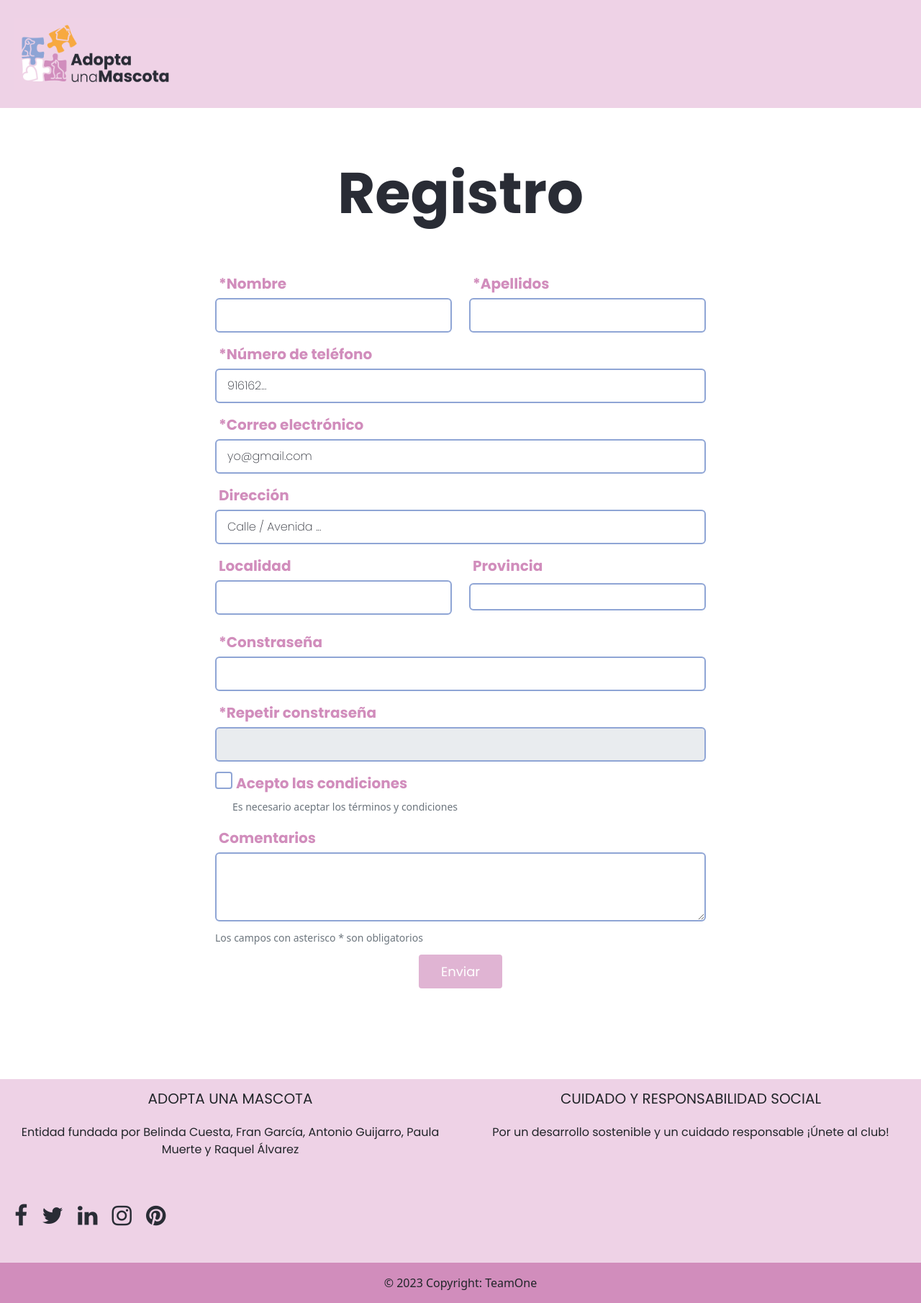
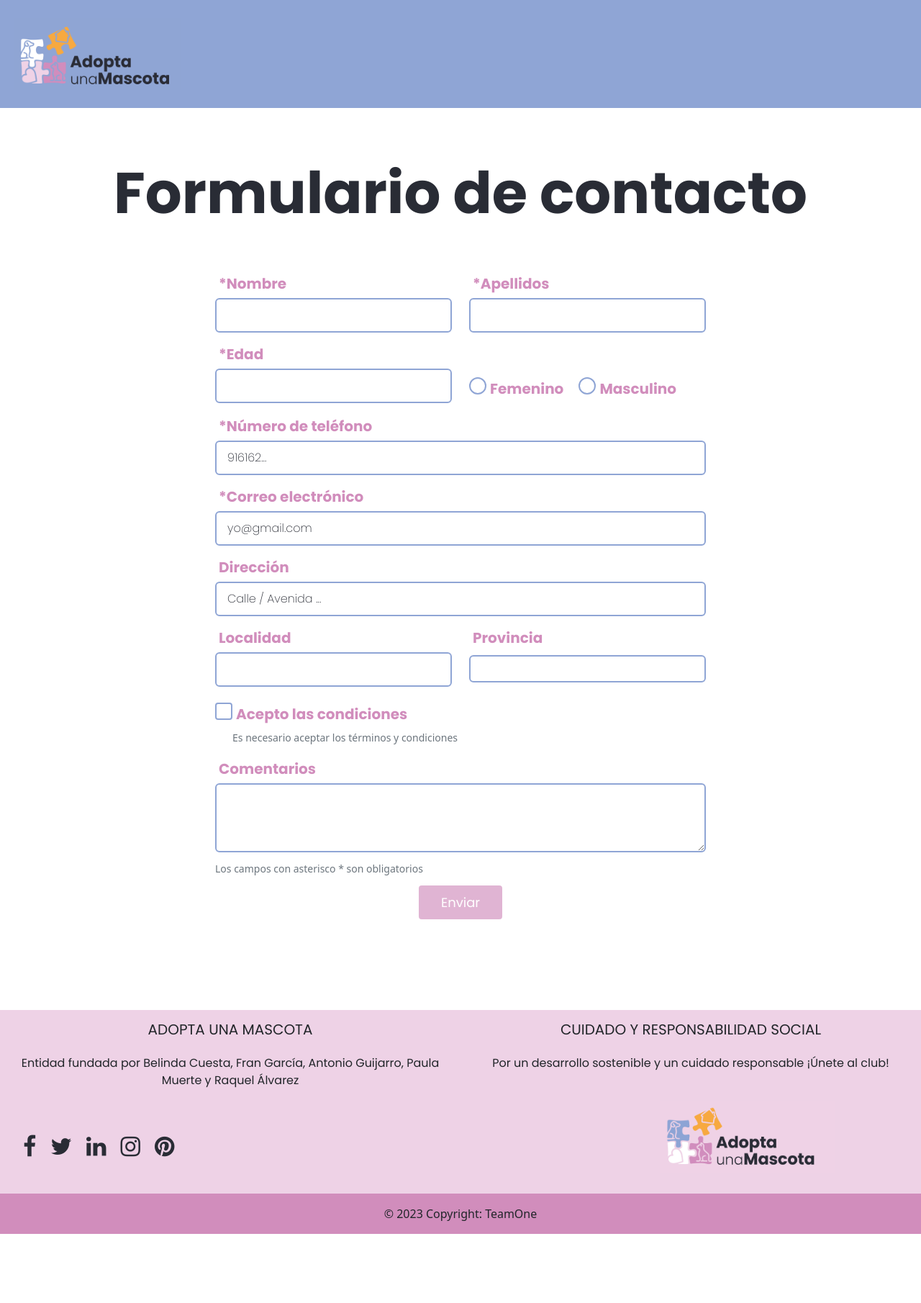
Before and after one commit to FranDevelopSpain/AdoptaUnaMascotaWeb, an Angular app: page /landing in a window 1280 px wide. Shown: the whole page at 72% size. After the commit the page ends 1714 px from the top, so only its background shows below. Built offline with nearby package versions, Linux system fonts and the light colour scheme.

Commit message:
mejorando campos del formulario

```diff
--- a/src/app/Components/footer/footer.component.css
+++ b/src/app/Components/footer/footer.component.css
@@ -9,6 +9,10 @@ footer {
 
 .icons {
     text-align: left;
+}
+
+.logo {
+    text-align: right;
 }
 
 .fb-ic {
--- a/src/app/Components/footer/footer.component.html
+++ b/src/app/Components/footer/footer.component.html
@@ -12,21 +12,21 @@
           <p>Entidad fundada por Belinda Cuesta, Fran García,
             Antonio Guijarro, Paula Muerte y Raquel Álvarez
           </p>
-
         </div>
 
         <!-- COLUMNA DERECHA -->
         <div class="col-md-6 mb-md-0 mb-3">
           <h5 class="text-uppercase font-weight-bold">Cuidado y responsabilidad social</h5>
           <p>Por un desarrollo sostenible y un cuidado responsable ¡Únete al club!</p>
-
         </div>
       </div>
     </div>
 
+
+    <div class="container-fluid">
     <!-- FILA DE ICONOS-->
     <div class="row">
-        <div class="col-md-12 py-5 icons">
+        <div class="col-md-6 py-5 icons">
             <a class="fb-ic">
                 <i class="fa fa-facebook fa-2x"></i>
             </a>
@@ -43,8 +43,13 @@
               <i class="fa fa-pinterest fa-2x"> </i>
             </a>
         </div>
+
+
+      <div class="col-md-5 logo">
+        <img src="/assets/logo_rosa.png">
+      </div>
     </div>
-
+  </div>
 
     <!-- FILA DEL COPYRIGHT-->
     <div class="footer-copyright text-center py-3">© 2023 Copyright:
--- a/src/app/Components/header/header.component.css
+++ b/src/app/Components/header/header.component.css
@@ -4,7 +4,7 @@
 
 .navbar {
     height: 150px;
-    background-color: #EED2E6 !important;
+    background-color: #8FA5D5 !important;
     font-family: 'Poppins', sans-serif;
     font-weight: bold;
 }
--- a/src/app/Components/header/header.component.html
+++ b/src/app/Components/header/header.component.html
@@ -9,6 +9,6 @@
 <!-- HEADER-->
 <nav class="navbar navbar-light bg-light">
     <a class="navbar-brand">
-      <img src="/assets/logo_rosa.png" class="d-inline-block align-top" alt="">
+      <img src="/assets/logo_azul.png" class="d-inline-block align-top" alt="">
     </a>
 </nav>
--- a/src/app/Models/ContactFormModel.ts
+++ b/src/app/Models/ContactFormModel.ts
@@ -5,13 +5,13 @@ export class ContactFormModel { /* HACEMOS NUESTRO MODELO Y LO EXPORTAMOS PARA P
 /*DECLARAMOS LAS VARIABLES DE NUESTRO MODELO*/
     public nombre: string;
     public apellidos: string;
+    public edad: number;
+    public sexo: string;
     public numeroTelefono: number;
     public email: string;
     public direccion?: string;
     public localidad?: string;
     public provincia?: string;
-    public password: string;
-    public repeatPassword: string;
     public condiciones: boolean;
     public comentarios?: string;
     public passCorrecta: boolean;
--- a/src/app/Pages/contact-form/contact-form.component.html
+++ b/src/app/Pages/contact-form/contact-form.component.html
@@ -7,7 +7,7 @@
 
 
 <body>
-    <h1 class="text-center">Registro</h1>
+    <h1 class="text-center">Formulario de contacto</h1>
   <div class="container justify-content-center">
 
     <div id="flotante">
@@ -30,6 +30,33 @@
             </div>
           </div>
         </div>
+
+        <div class="form-group row">
+        <div class="col-12 col-md-6 bloque">
+          <label for="apellidos">*Edad</label>
+          <input type="text" class="form-control" name="edad" #edad [(ngModel)]="ContactModel.edad" id="edad" required (keyup)="this.validarCamposObligatorios($event)">
+          <div class="invalid-feedback">
+            Introduzca edad, solo números
+          </div>
+        </div>
+
+         <!--SEXO-->
+         <div class="col-12 col-md-6 bloque">
+          <div>
+            <label> </label>
+            <br>
+            <br>
+          </div>
+          <div class="form-check form-check-inline">
+            <input class="form-check-input" type="radio" name="inlineRadioOptions" id="inlineRadio1" value="option1">
+            <label class="form-check-label" for="inlineRadio1">Femenino</label>
+          </div>
+          <div class="form-check form-check-inline">
+            <input class="form-check-input" type="radio" name="inlineRadioOptions" id="inlineRadio2" value="option2">
+            <label class="form-check-label" for="inlineRadio2">Masculino</label>
+          </div>
+        </div>
+      </div>
 
       <div class="form-group bloque">
         <label for="telefono">*Número de teléfono</label>
@@ -118,17 +145,6 @@
       </div>
     </div>
 
-      <div class="form-group bloque">
-        <label for="contraseña">*Constraseña</label>
-        <input type="password" class="form-control" (keyup)="this.correctPass($event)" name="password" #password [(ngModel)]="ContactModel.password" id="password" required minlength="6" maxlength="6">
-        <small class="form-text text-danger" *ngIf="!this.ContactModel.passCorrecta"> {{this.mensajeError}} </small>
-      </div>
-
-      <div class="form-group bloque">
-          <label for="repetirContraseña">*Repetir constraseña</label>
-          <input type="password" [disabled]="!this.ContactModel.passCorrecta" (keyup)="this.validatePassword($event)" class="form-control" name="repeatPassword" #repeatPassword [(ngModel)]="ContactModel.repeatPassword" id="repeatPassword" required minlength="6" maxlength="6">
-          <small class="form-text text-danger" *ngIf="!this.ContactModel.repeatPassCorrecta"> {{this.mensajePassword}} </small>
-        </div>
 
       <div class="form-check bloque">
         <input type="checkbox" class="form-check-input" name="condiciones" #condiciones [(ngModel)]="ContactModel.condiciones" id="checkbox">
--- a/src/app/Pages/contact-form/contact-form.component.ts
+++ b/src/app/Pages/contact-form/contact-form.component.ts
@@ -98,39 +98,9 @@ export class ContactFormComponent implements OnInit{
       }
     }
 
-    /*METODO PARA VALIDAR LA CONTRASEÑA*/
-    public correctPass(event: any): void {
-      if (this.ContactModel.password.length != 6) {
-        this.ContactModel.passCorrecta = false;
-        this.passWordCorrecta = false;
-        this.mensajeError = 'La contraseña debe tener 6 caracteres';
-      } else {
-        this.ContactModel.passCorrecta = true;
-        this.passWordCorrecta = true;
-      }
-    }
-
-    /*METODO PARA VALIDAR LA CONTRASEÑA REPETIDA (AMBAS DEBEN COINCIDIR)*/
-    public validatePassword(event: any): void {
-      const repeatpass: string = event.target.value;
-      this.ContactModel.repeatPassCorrecta = false;
-      if (repeatpass != this.ContactModel.password) {
-        this.ContactModel.repeatPassCorrecta = false;
-        this.mensajePassword = 'La contraseña introducida no coincide';
-        this.passWord2Correcta = false;
-      } else {
-        this.ContactModel.repeatPassCorrecta = true;
-        this.passWord2Correcta = true;
-      }
-    }
-
     /*METODO COMPROBACION DE BOOLENAS DE CAMPOS OBLIGATORIOS PARA ACTIVAR EL BOTON DEL FORMULARIO*/
     public comprobarCamposObligatorios(camposCorrectos: boolean): boolean {
-      if(this.ContactModel.password != this.ContactModel.repeatPassword) {
-        this.passWord2Correcta = false;
-        this.ContactModel.repeatPassCorrecta = false;
-        camposCorrectos = false;
-      } else if(this.nombreCorrecto == true &&
+      if(this.nombreCorrecto == true &&
         this.apellidosCorrectos == true &&
         this.telefonoCorrecto == true &&
         this.mailCorrecto == true &&
```
Also changed, not shown: src/assets/logo_azul.png (added).
